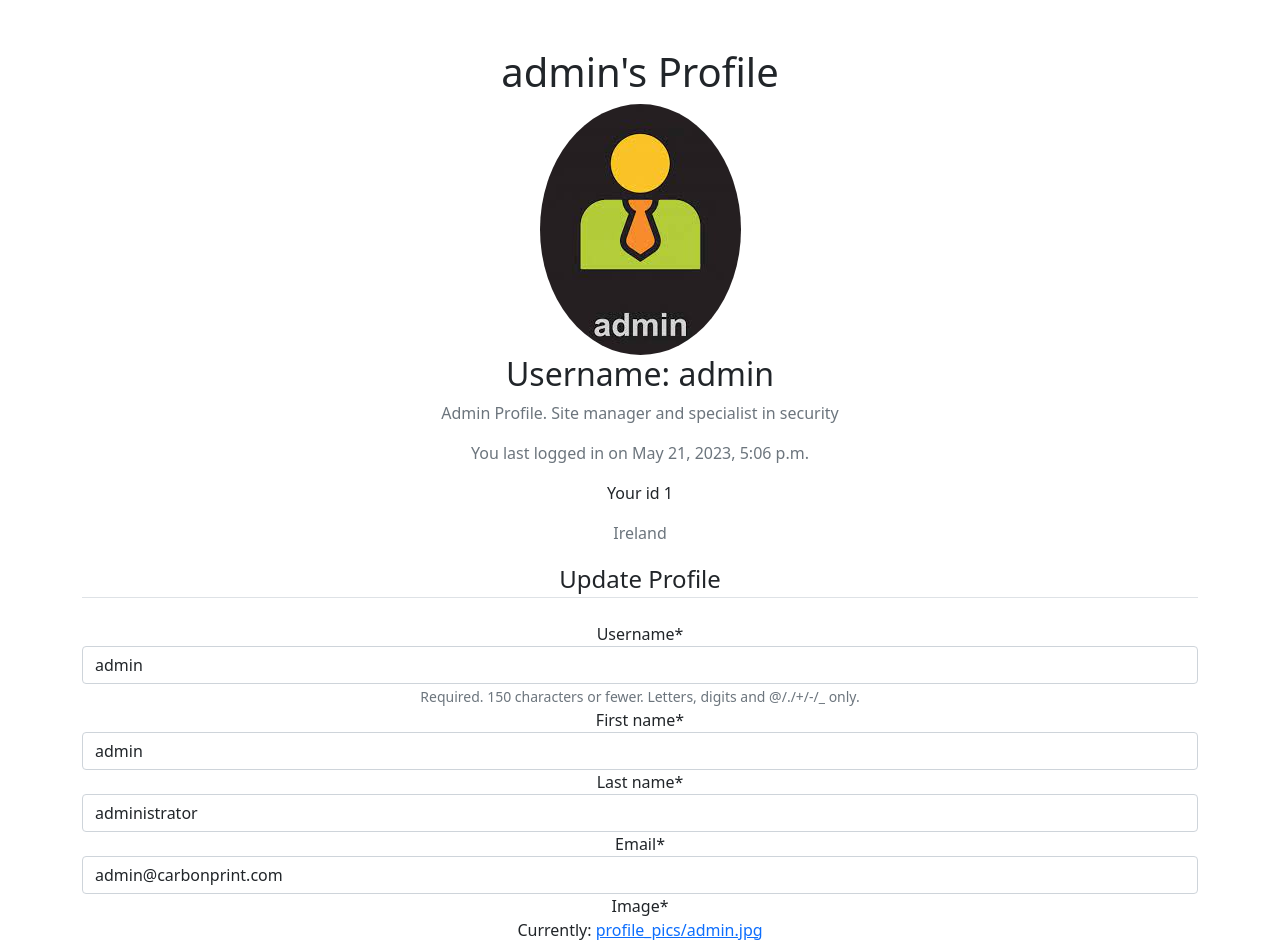
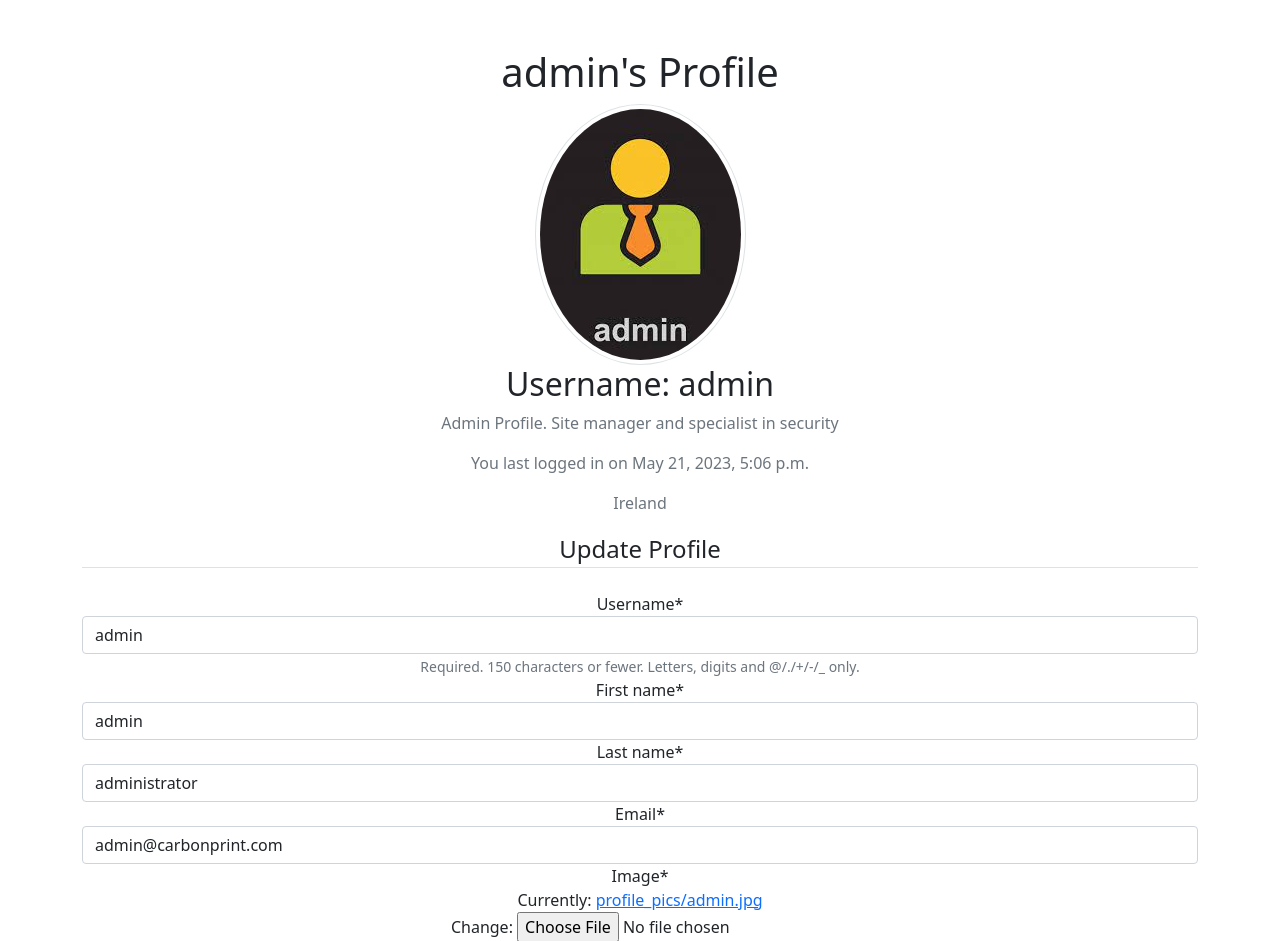
Before and after one commit to NeiloErnesto89/carbonprint, a Django app: page /members/profile in a window 1280 px wide. Shown: the part 79-1020 px from the top of the page. Run offline with Django 4.2, Linux system fonts and the light colour scheme; a user stored in the database is signed in; data comes from the database, SQL or seed files in the repository; both versions use the stored data as it was after the commit; some libraries are stand-ins or nearby versions.

Commit message:
minor update to test profile image

```diff
--- a/members/templates/authenticate/profile.html
+++ b/members/templates/authenticate/profile.html
@@ -5,12 +5,15 @@
 
     <div class="content-section">
       <div class="media">
-        <img class="rounded-circle account-img" src="{{ user.profile.image.url }}">
+        {% comment %} <img class="rounded-circle account-img" src="{{ user.profile.image.url }}"> {% endcomment %}
+
+      <img src="{{ user.profile.image.url }}" class="rounded-circle avatar-xl img-thumbnail img-fluid" alt="profile-image">
+
         <div class="media-body">
           <h2 class="account-heading">Username: {{ user.username }}</h2>
           <p class="text-secondary">{{ user.profile.bio }}</p>
           <p class="text-muted"> You last logged in on {{ user.last_login }} </p>
-          <p> Your id {{ user.id }} </p>
+          {% comment %} <p> Your id {{ user.id }} </p> {% endcomment %}
           <p class="text-secondary">{{ user.profile.location }}</p>
         </div>
       </div>
```
Also changed, not shown: db.sqlite3.
